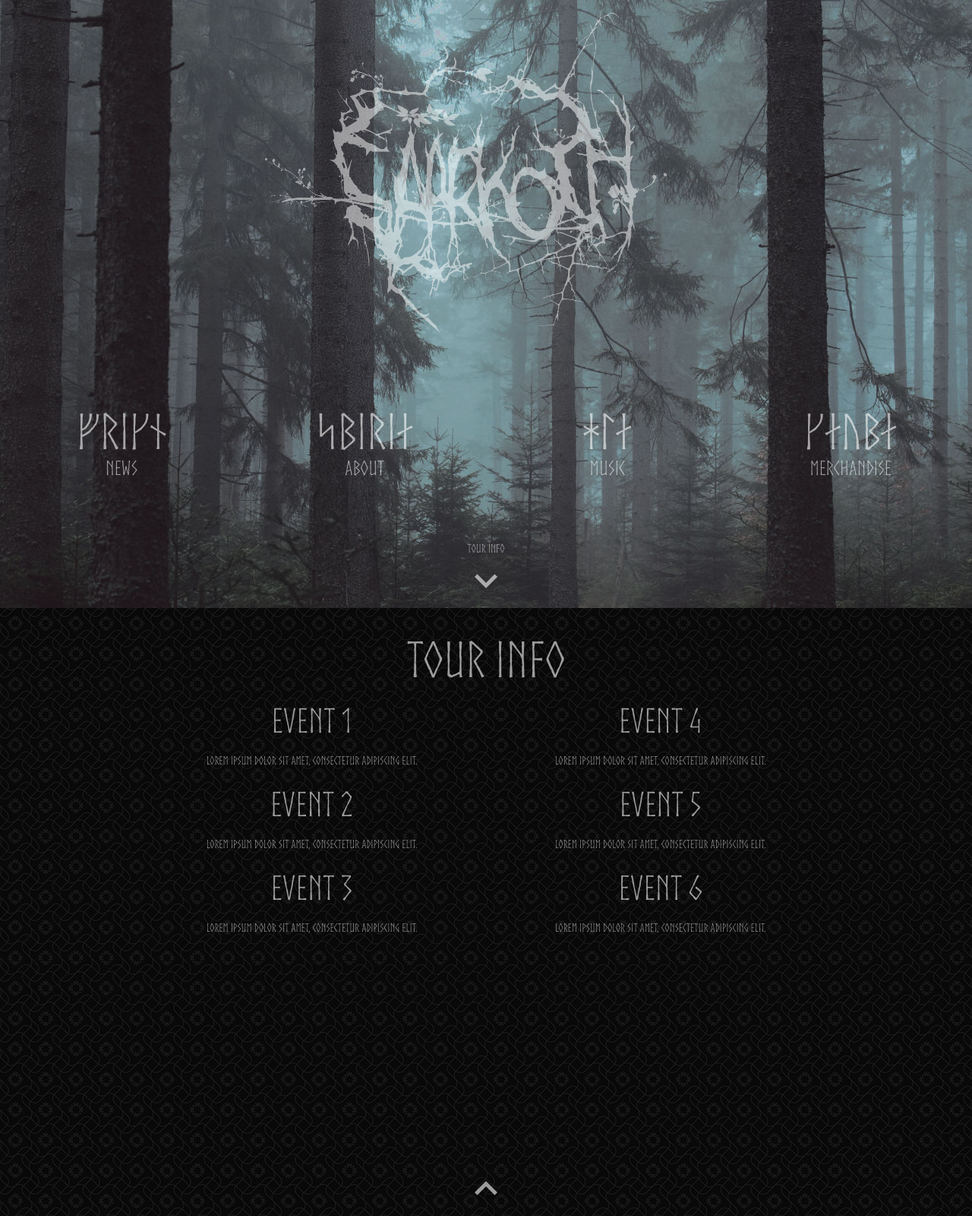
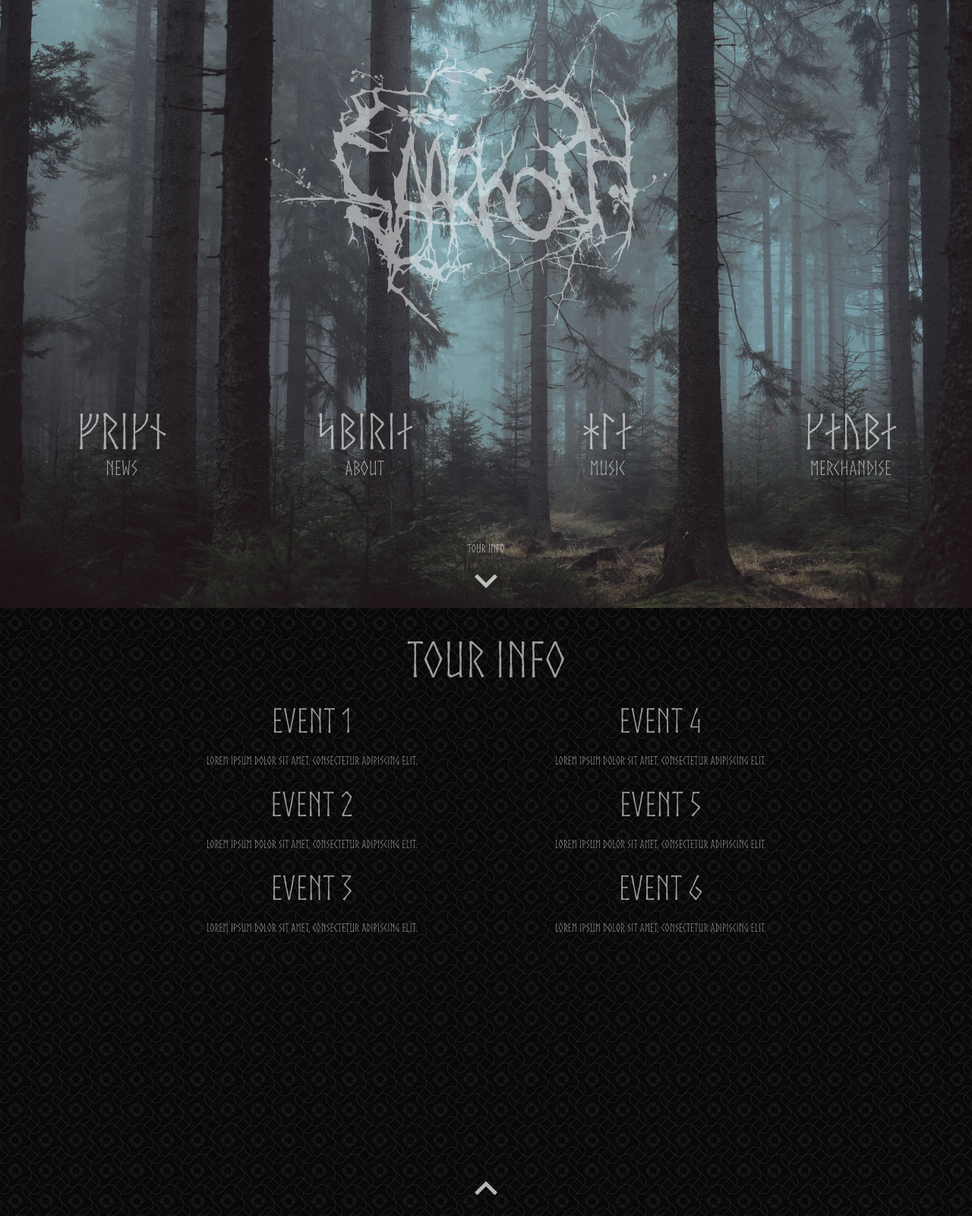
Before and after one commit to wolflint/saarkothWebsite, a PHP site: page / in a window 1280 px wide. Shown: the whole page at 76% size. Run offline with PHP 8.4, Linux system fonts and the light colour scheme; some libraries are stand-ins or nearby versions.

Commit message:
small changes to index

```diff
--- a/css/index.css
+++ b/css/index.css
@@ -32,11 +32,21 @@ section:nth-child(2) {
 /* ========== PARALLAX SECTION ========== */
 #parallax-section {
     background-image: url("../assets/bg.jpg")/* -25px -50px*/;
-    background-size: cover  calc(100vh + 20%);
+    /* background-size: calc(100% + 75px) auto ; */
     background-attachment: fixed;
     background-repeat: no-repeat;
     background-position: center;
     z-index:-10;
+}
+@media (min-aspect-ratio: 16/10) {
+    #parallax-section {
+    background-size: calc(100vw + 75px) auto;
+}
+}
+@media (max-aspect-ratio: 16/10) {
+    #parallax-section {
+        background-size: auto calc(100vh + 75px);
+    }
 }
 /* @media screen and (max-width: 1065px) {
     #parallax-section {
@@ -77,14 +87,14 @@ section:nth-child(2) {
 }
 
 @media screen and (max-width: 1065px) {
-.runes, h1 {
+/* .runes, h1 {
     font-size: 5vh;
     text-align: center;
 }
 .runes, h6 {
     font-size: 2vh;
     text-align: center;
-}
+} */
 #logo-img {
     width: 70vw;
     height: auto;
@@ -96,19 +106,22 @@ section:nth-child(2) {
 
 /* ========== SCROLL BUTTONS ========== */
 .scroll-button {
-    color: rgba(255, 255, 255, 0.7);
     position: absolute;
+    margin: auto;
     bottom: 0;
     left: 0;
     right: 0;
-    margin: auto;
+    color: rgba(255, 255, 255, 0.7);
     text-align: center;
-    width: 10%;
+    width: auto;
 }
-.scroll-button:hover{
+.scroll-button a:hover{
     color: rgb(255, 69, 0);
 }
-.scroll-button, a, i {
+.scroll-button a, .scroll-button i {
     color: inherit;
+    margin: inherit;
+    text-align: inherit;
+    width: auto;
 }
 /* ========== END SCROLL BUTTONS ========== */
--- a/js/myScripts.js
+++ b/js/myScripts.js
@@ -15,7 +15,7 @@ $(document).ready(function () {
       // The optional number (800) specifies the number of milliseconds it takes to scroll to the specified area
       $('html, body').animate({
         scrollTop: $(hash).offset().top
-      }, 800, function () {
+      }, 500, function () {
 
         // Add hash (#) to URL when done scrolling (default click behavior)
         window.location.hash = hash;
@@ -26,7 +26,7 @@ $(document).ready(function () {
 
 // MOBILE COLLAPSIBLE MENU
 $(".button-collapse").sideNav({
-  menuWidth: 200,
+  menuWidth: 250,
   edge: 'right',
   closeOnClick: true,
   draggable: true,
```
